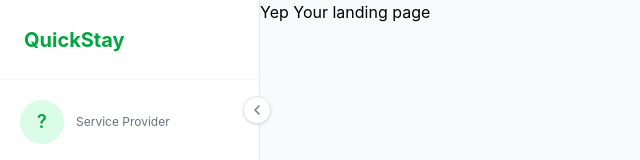
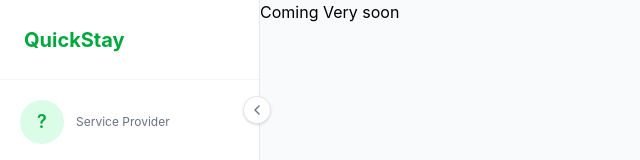
Before and after one commit to BenkillerX/QuickStay, a React (Vite) app in the folder frontend/: page /service-provider in a window 1280 px wide. Shown: the top 160 px of the page, without its empty margins (0-640 px from the left). Built offline with nearby package versions, Linux system fonts and the light colour scheme; no server answers.

Commit message:
FIxed the onboarding processes

```diff
--- a/frontend/src/App.tsx
+++ b/frontend/src/App.tsx
@@ -74,7 +74,7 @@ const App = () => {
          <Route path="/register/service-provider" element={<ServiceProvider/>}/>
          <Route path="/register/property-owner" element={<PropertyOwner/>}/>
          <Route path="/tenant/onboarding" element={<TenantOnboarding/>}/>
-         <Route path="/service-provider/onboarding" element={<ServiceProviderOnboarding/>}/>
+         <Route path="/provider/onboarding" element={<ServiceProviderOnboarding/>}/>
          <Route path="/owner/onboarding" element={<PropertyOwnerOnboarding/>}/>
 
       </Routes>
--- a/frontend/src/pages/serviceProvider/ServiceHome.tsx
+++ b/frontend/src/pages/serviceProvider/ServiceHome.tsx
@@ -1,7 +1,7 @@
 const ServiceHome = () => {
   return (
     <div>
-        Yep Your landing page
+        Coming Very soon
     </div>
   )
 }
```
